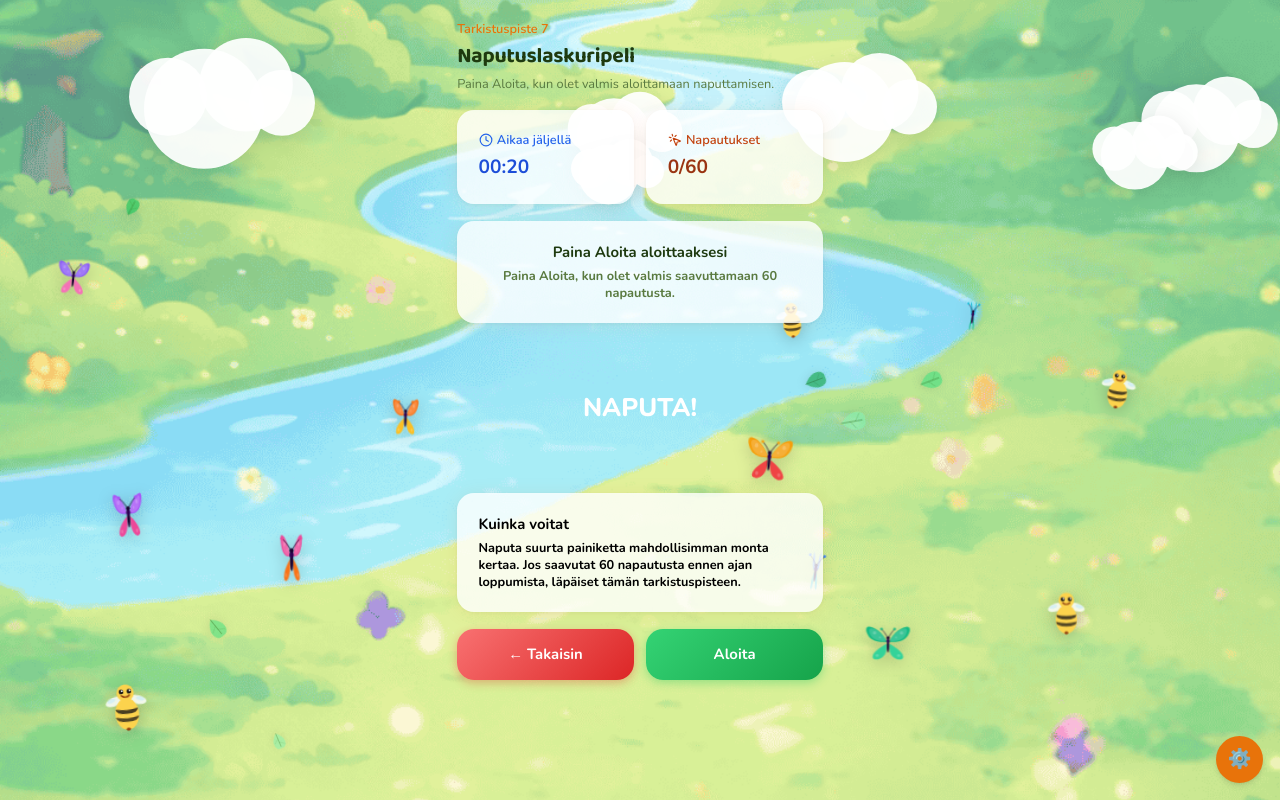
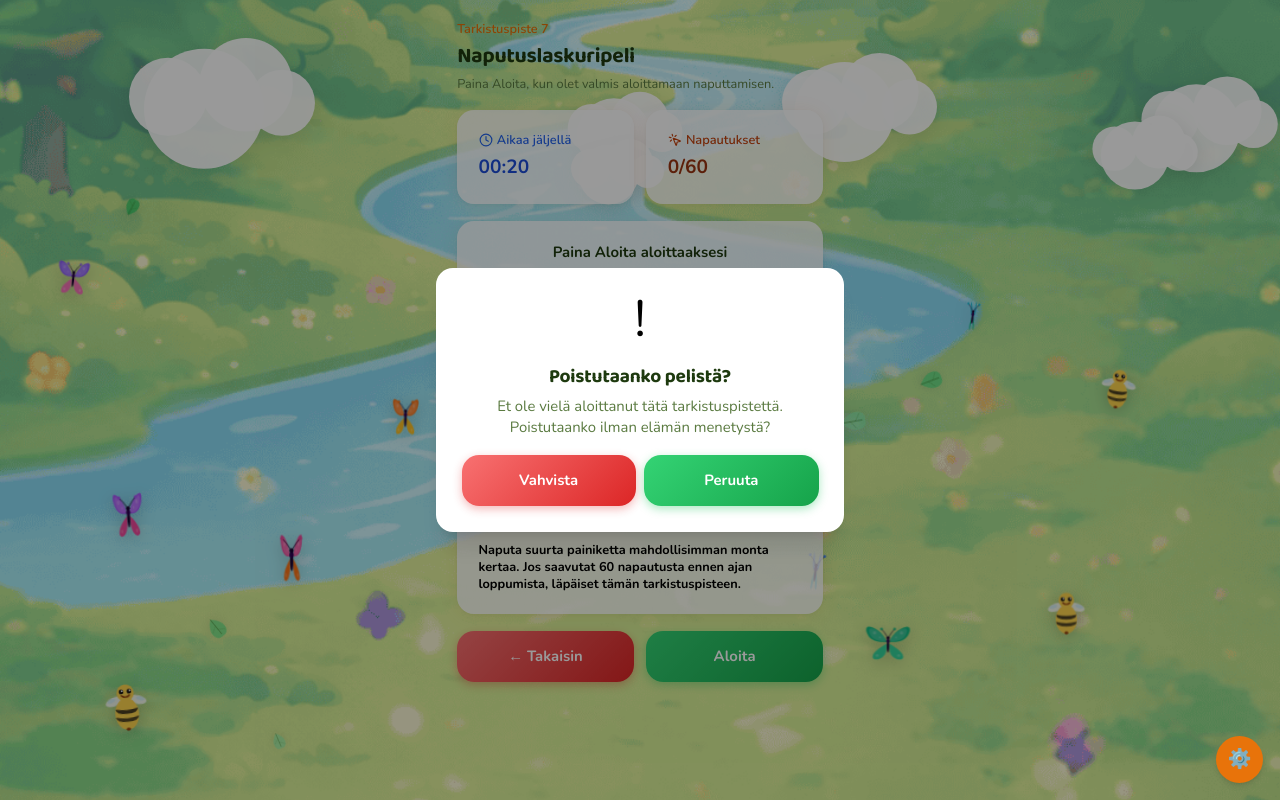
Before and after one commit to trungnguyen1221999/QR-Code-Game, a React (Vite) app in the folder frontend/: page /click-counter-game in a window 1280 px wide. Both pictures are taken after a click on the button "← Takaisin". Built offline with nearby package versions, Linux system fonts and the light colour scheme.

Commit message:
Fix issue in Click counter game
- "Tap" button layout is broken.
- "winning" pop pup message layout is also broken and not look like other mini game winning pop up message.

```diff
--- a/frontend/src/pages/ClickCounterGame.jsx
+++ b/frontend/src/pages/ClickCounterGame.jsx
@@ -229,7 +229,18 @@ export default function ClickCounterGame() {
           type="button"
           onClick={handleTap}
           disabled={!hasStarted || busy || showWin || showLose}
-          className="w-full rounded-[32px] py-12 px-6 text-white font-extrabold text-2xl transition-transform"
+          className="w-full rounded-[32px] py-12 px-6 text-white font-extrabold text-2xl transition-transform disabled:cursor-not-allowed"
+          style={{
+            background: pressed
+              ? 'linear-gradient(180deg, #F97316 0%, #EA580C 100%)'
+              : 'linear-gradient(180deg, #FB923C 0%, #F97316 52%, #EA580C 100%)',
+            boxShadow: pressed
+              ? 'inset 0 10px 18px rgba(124,45,18,0.24)'
+              : '0 16px 28px rgba(234,88,12,0.22), inset 0 2px 0 rgba(255,255,255,0.2)',
+            transform: pressed ? 'scale(0.97)' : 'scale(1)',
+            opacity: !hasStarted || busy || showWin || showLose ? 0.65 : 1,
+            border: '1px solid rgba(194, 65, 12, 0.22)',
+          }}
         >
           {t.clickRushTapButton}
         </button>
@@ -256,11 +267,78 @@ export default function ClickCounterGame() {
       </div>
 
       <Popup open={showWin} onClose={() => {}} showClose={false}>
-        <CheckpointWinReward
-          checkpoint={checkpoint}
-          title={t.clickRushWinTitle}
-          message={translate(t.clickRushWinMessage, { clicks, coins: earnedCoins })}
-        />
+        <div className="flex flex-col items-center gap-4 text-center">
+          <CheckpointWinReward
+            checkpoint={checkpoint}
+            title={t.clickRushWinTitle}
+            message={translate(t.clickRushWinMessage, { clicks, coins: earnedCoins })}
+          />
+          <CheckpointShopPanel
+            earnedCoins={earnedCoins}
+            grantCoins={showWin}
+            isOpen={showWin}
+            checkpoint={checkpoint}
+          />
+          <Button variant="green" onClick={handleWinContinue} disabled={busy}>
+            {t.continue}
+          </Button>
+        </div>
+      </Popup>
+
+      <Popup open={showLose} onClose={() => {}} showClose={false}>
+        <div className="flex flex-col items-center gap-4 text-center">
+          <span className="text-5xl">⏰</span>
+          <div>
+            <h3 className="text-lg font-bold" style={{ color: 'var(--color-text)' }}>
+              {t.whackLoseTitle}
+            </h3>
+            <p className="text-sm mt-1" style={{ color: 'var(--color-subtext)' }}>
+              {loseState.needsLifePurchase
+                ? t.whackLoseNoLives
+                : translate(t.whackLoseWithLives, { lives: loseState.remainingLives ?? 0 })}
+            </p>
+          </div>
+          <CheckpointShopPanel
+            isOpen={showLose}
+            checkpoint={checkpoint}
+            warningMessage={loseState.needsLifePurchase ? t.whackLoseWarning : ''}
+            onPurchase={handleLoseShopPurchase}
+          />
+          <div className="grid grid-cols-2 gap-2 w-full">
+            <Button variant="red" onClick={handleLosePrimaryAction} disabled={busy}>
+              {loseState.needsLifePurchase ? t.whackCheckpointReset : t.whackPlayAgain}
+            </Button>
+            <Button variant="green" onClick={handleLoseExit} disabled={busy}>
+              {t.whackExitGame}
+            </Button>
+          </div>
+        </div>
+      </Popup>
+
+      <Popup open={showBackConfirm} onClose={() => setShowBackConfirm(false)} showClose={false}>
+        <div className="flex flex-col items-center gap-4 text-center">
+          <span className="text-5xl">!</span>
+          <div>
+            <h3 className="text-lg font-bold" style={{ color: 'var(--color-text)' }}>
+              {t.whackLeaveTitle}
+            </h3>
+            <p className="text-sm mt-1" style={{ color: 'var(--color-subtext)' }}>
+              {!hasStarted
+                ? t.whackLeaveNotStarted
+                : backWillResetToStart
+                  ? t.whackLeaveLastLife
+                  : t.whackLeaveNormal}
+            </p>
+          </div>
+          <div className="grid grid-cols-2 gap-2 w-full">
+            <Button variant="red" onClick={handleBackExit} disabled={busy}>
+              {t.confirm}
+            </Button>
+            <Button variant="green" onClick={() => setShowBackConfirm(false)} disabled={busy}>
+              {t.cancel}
+            </Button>
+          </div>
+        </div>
       </Popup>
     </PageLayout>
   );
```
